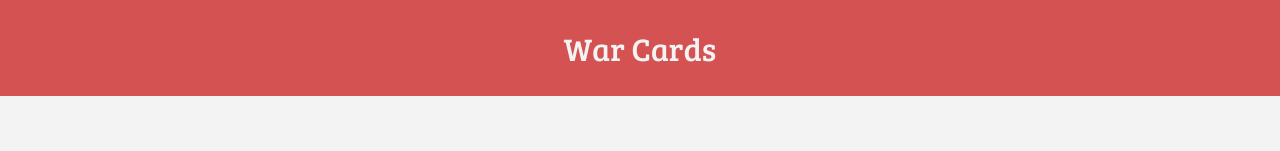
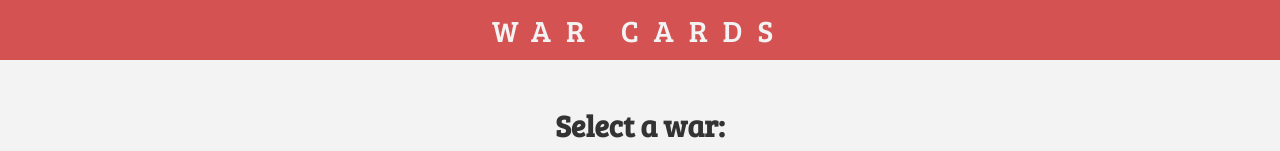
Before and after one commit to HollosJ/war-cards, a React (Create React App) app: page / in a window 1280 px wide. Shown: the top 151 px of the page. Built offline with nearby package versions, Linux system fonts and the light colour scheme.

Commit message:
💅 Styling changes

```diff
--- a/src/App.scss
+++ b/src/App.scss
@@ -40,12 +40,15 @@ a {
 //Nav component
 .Nav {
   width: 100%;
-  min-height: 6rem;
+  min-height: 4rem;
   display: flex;
   justify-content: center;
   align-items: center;
   background-color: rgba($red, 0.75);
   font-size: 2rem;
+  text-transform: uppercase;
+  letter-spacing: 1rem;
+  margin-bottom: 3rem;
 }
 
 //Home screen (War selection component)
@@ -82,13 +85,13 @@ a {
 
 //Card page
 .War {
-  padding-top: 5rem;
+  min-height: 90vh;
 }
 .backBtn {
-  position: fixed;
-  top: 1.5rem;
+  position: absolute;
+  top: 1rem;
   left: 1rem;
-  width: 3rem;
+  width: 2rem;
 }
 
 .buttons {
@@ -206,7 +209,7 @@ $i: 0;
   }
 }
 // XL Devices
-@media (min-width: 1200px) {
+@media (min-width: 1300px) {
   html {
     font-size: 16px;
   }
```
